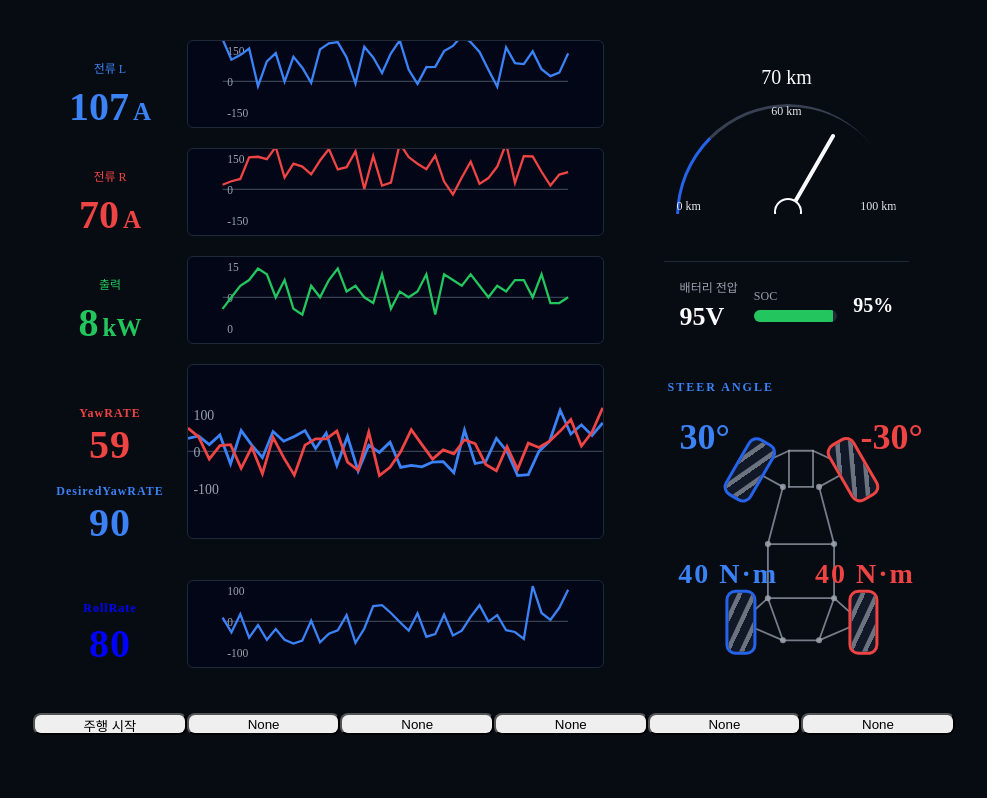
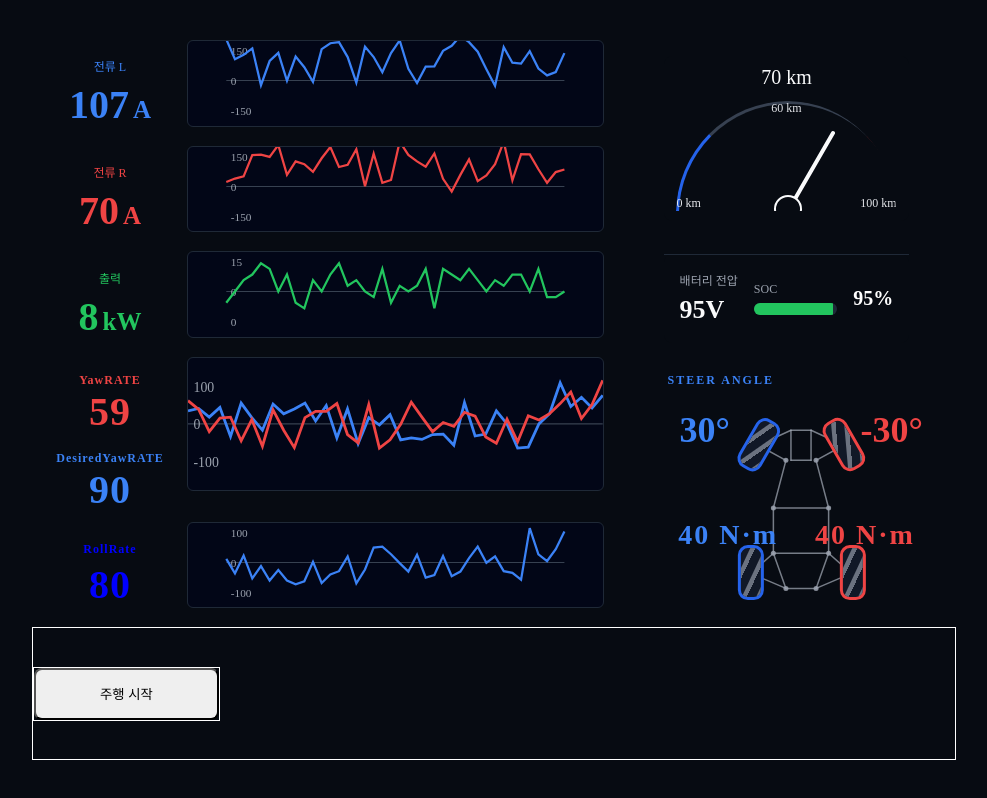
Before and after one commit to IJ-LMNO/MIP_Monitoring_Project, a React app in the folder Frontend/: page / in a window 1280 px wide. Shown: the whole page, without its empty margins (146-1133 px from the left). Built offline with nearby package versions, Linux system fonts and the light colour scheme; the HTML template or start-up script is replaced by a standard one.

Commit message:
feat : button & timer

```diff
--- a/Frontend/src/App.jsx
+++ b/Frontend/src/App.jsx
@@ -6,6 +6,7 @@ import BatteryStatusPaneel from "./components/panels/BatteryStatusPanel/BatteryS
 import RollRatePannel from "./components/panels/RollRateStatusPannel/RollRateStatusPannel"
 import CarStatusPannel from "./components/panels/CarStatusPannel/CarStatusPannel"
 import MyButton from "./components/common/Button/Button"
+import Timer from "./components/common/Timer/Timer"
 
 import"./components/dashboard.css";
 
@@ -68,7 +69,12 @@ function App() {
         rightTorque: 40
     })
 
-    const[racestart, setRacestart] = useState(false)
+    const[racestart, setRacestart] = useState({
+        start : false,
+        reset : false
+    })
+
+    const [elapsedMs, setElapsedMs] = useState(0);
 
     useEffect(() => {
 
@@ -253,9 +259,10 @@ function App() {
             try{
                 const response = await fetch("http://localhost:8000/button")
                 console.log("변경 전")
-                setRacestart(() => {
-                    return !racestart
-                })
+                setRacestart((prev) => ({
+                    ...prev,
+                    start : !prev.start
+                }))
                 console.log("변경 후")
             }
             catch(err){
@@ -269,7 +276,15 @@ function App() {
 
 
     return (
-        <div className={racestart ? "race-start-dashboard-page" : "dashboard-page"}>
+        <div className= "dashboard-page">
+            <div className={racestart.start ? "race-start-dashboard-header" : "dashboard-header"}>
+                <Timer state={racestart} elapsedMs={elapsedMs} setElapsedMs = {setElapsedMs}/>
+                <div className={racestart.start ? "dashboard-header" : "race-start-dashboard-header"}>
+                    {String(Math.floor(elapsedMs / 60000)).padStart(2, "0")}:
+                    {String(Math.floor(elapsedMs / 1000) % 60).padStart(2, "0")}.
+                    {String(elapsedMs % 1000).padStart(3, "0")}
+                </div>
+            </div>
             <div className="dashboard-page-pannel">
                 <div className="dashboard-page-top">
 
@@ -306,12 +321,12 @@ function App() {
             </div>
 
             <div className="dashboard-page-footer">
-                    <MyButton onClick={fetchButton} text={racestart ? "주행 종료" : "주행 시작"} />
+                    <MyButton onClick={fetchButton} text={racestart.start ? "주행 종료" : "주행 시작"} state = {racestart}/>
+                    {/* <MyButton text="None" />
                     <MyButton text="None" />
                     <MyButton text="None" />
                     <MyButton text="None" />
-                    <MyButton text="None" />
-                    <MyButton text="None" />
+                    <MyButton text="None" /> */}
             </div>
         </div>
     );
--- a/Frontend/src/components/common/Button/Button.css
+++ b/Frontend/src/components/common/Button/Button.css
@@ -1,15 +1,27 @@
 .button{
-    height: 30%;
+    height: 40%;
     width: 20%;
-
 
     display: flex;
 
     align-items: center;
+    justify-content: center;
+
+    border: 1px solid white;
 }
 
-.button button{
+.race-start-button{
     height: 100%;
     width: 100%;
     border-radius: 8px;
+
+    background-color: red;
+    color: white;
 }
+
+.race-stop-button {
+    height: 100%;
+    width: 100%;
+    border-radius: 8px;
+
+}
--- a/Frontend/src/components/common/Button/Button.jsx
+++ b/Frontend/src/components/common/Button/Button.jsx
@@ -1,9 +1,9 @@
 import "./Button.css"
 
-function MyButton({onClick, text}){
+function MyButton({onClick, text, state}){
     return(
         <div className="button">
-            <button onClick={onClick}>{text}</button>
+            <button className = {state.start ? "race-start-button" : "race-stop-button"}onClick={onClick}>{text}</button>
         </div>
     )
 }
--- /dev/null
+++ b/Frontend/src/components/common/Timer/Timer.css
@@ -0,0 +1,15 @@
+.timer{
+    font-size: 28px;
+    font-weight: 700;
+    letter-spacing: 2px;
+
+    display: flex;
+    justify-content: center;
+    align-items: center;
+
+    width: 80%;
+
+    color: red;
+
+    border: 1px solid gray;
+}
--- /dev/null
+++ b/Frontend/src/components/common/Timer/Timer.jsx
@@ -0,0 +1,32 @@
+import { useEffect, useState } from "react";
+import"./Timer.css"
+
+function Timer({ state, elapsedMs, setElapsedMs }) {
+
+    useEffect(() => {
+        if(state.start == true){
+            const timer = setInterval(() => {
+                setElapsedMs((prev) => prev + 10);
+            }, 10);
+
+            return () => clearInterval(timer);
+        }
+        else{
+            setElapsedMs(0)
+        }
+    }, [state]);
+
+    const min = Math.floor(elapsedMs / 60000);
+    const sec = Math.floor(elapsedMs / 1000) % 60;
+    const milli = elapsedMs % 1000;
+
+    return (
+        <div className="timer">
+            {String(min).padStart(2, "0")}:
+            {String(sec).padStart(2, "0")}.
+            {String(milli).padStart(3, "0")}
+        </div>
+    );
+}
+
+export default Timer;
--- a/Frontend/src/components/dashboard.css
+++ b/Frontend/src/components/dashboard.css
@@ -29,16 +29,26 @@ body{
     height: 90vh;
 }
 
-.race-start-dashboard-page{
-    background-color: brown;
+
+.race-start-dashboard-header{
+    flex: 1;
+
     display: flex;
-    flex-direction: column;
 
     justify-content: center;
     align-items: center;
 
-    width: 90vw;
-    height: 90vh;
+    width: 80%;
+
+    border: 1px solid white;
+}
+
+.dashboard-header{
+    flex: 1;
+    display: none;
+    width: 80%;
+
+    border: 1px solid white;
 }
 
 .dashboard-page-pannel{
@@ -122,11 +132,13 @@ body{
 }
 
 .dashboard-page-footer{
-    flex: 1;
+    flex: 2;
     width: 80%;
 
     display: flex;
     flex-direction: row;
 
     align-items: center;
+
+    border: 1px solid white;
 }
```
